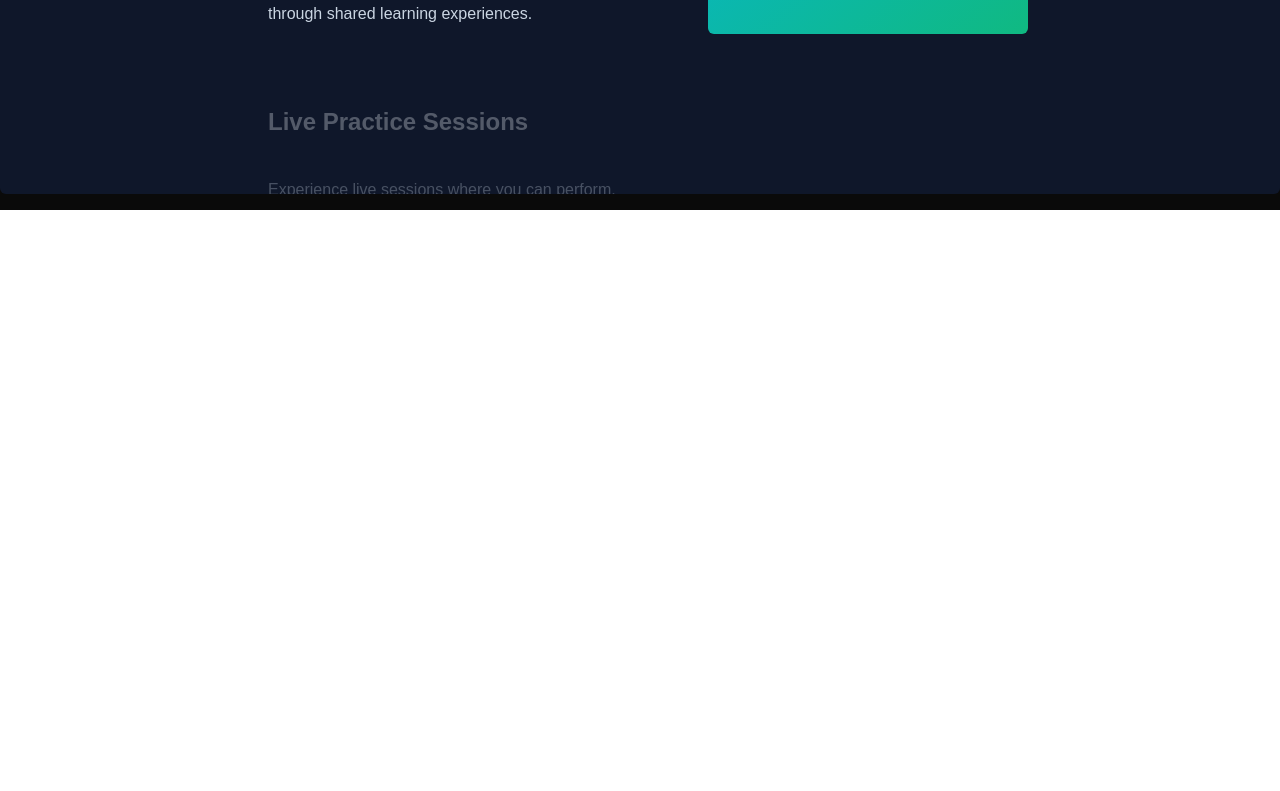
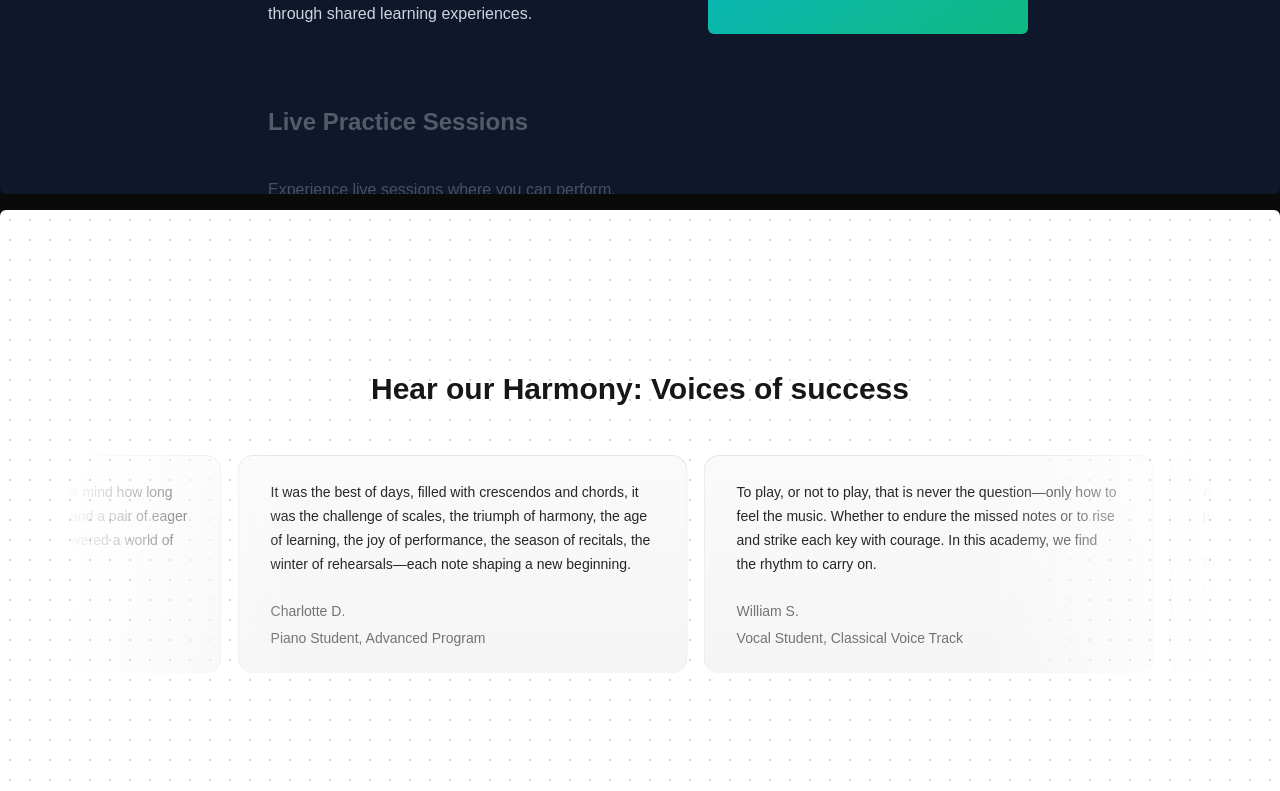
Before and after one commit to Darshan172003/nextjs-music-academy, a Next.js app: page / in a window 1280 px wide. Shown: the part 2006-2797 px from the top of the page. Before the commit the page ends 2216 px from the top, so only its background shows below. Built offline with nearby package versions, Linux system fonts and the light colour scheme.

Commit message:
Add InfiniteCards component to Home layout

```diff
--- a/src/app/page.tsx
+++ b/src/app/page.tsx
@@ -1,6 +1,7 @@
 import FeaturedCourses from "@/components/FeaturedCourses";
 import HeroSection from "@/components/HeroSection";
 import StickyScrollEffect from "@/components/StickyScrollEffect";
+import Infinite from "@/components/InfiniteCards";
 
 export default function Home() {
   return (
@@ -8,6 +9,7 @@ export default function Home() {
       <HeroSection />
       <FeaturedCourses />
       <StickyScrollEffect />
+      <Infinite/>
     </main>
   );
 }
```
